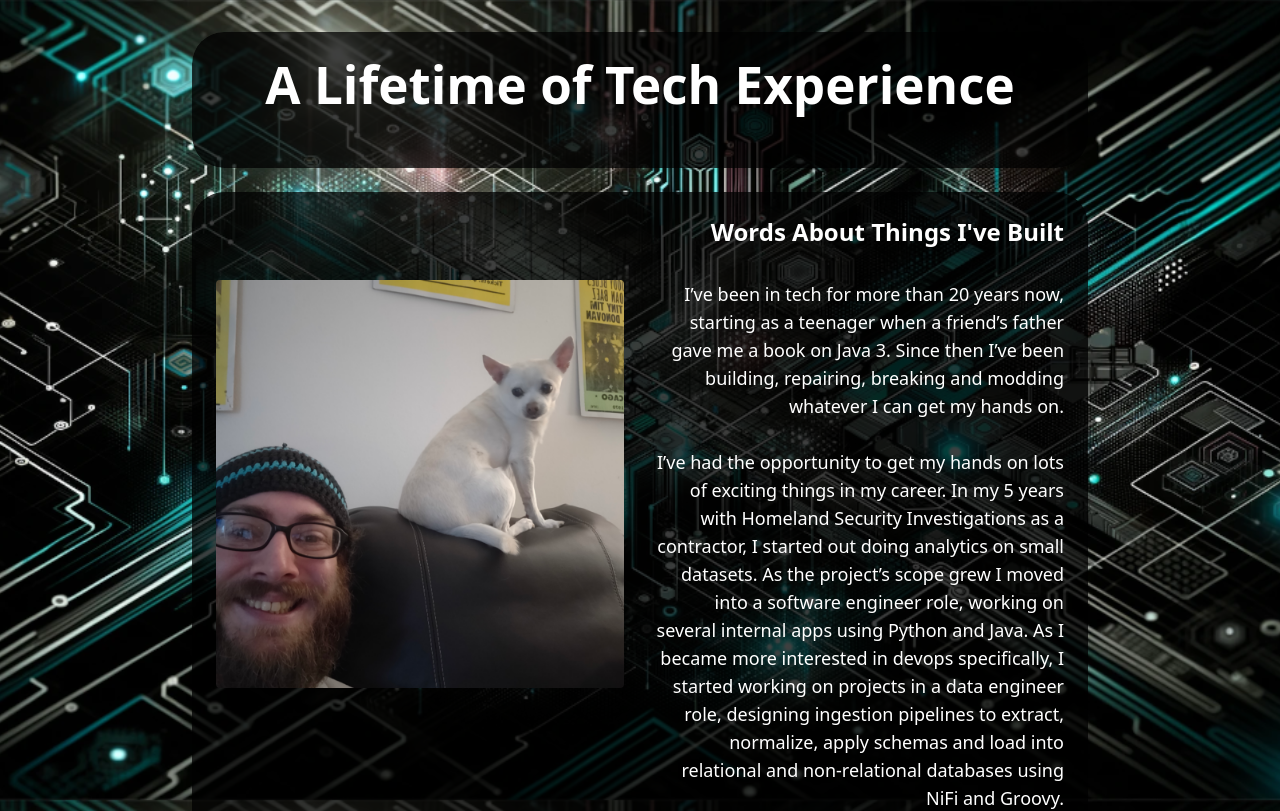
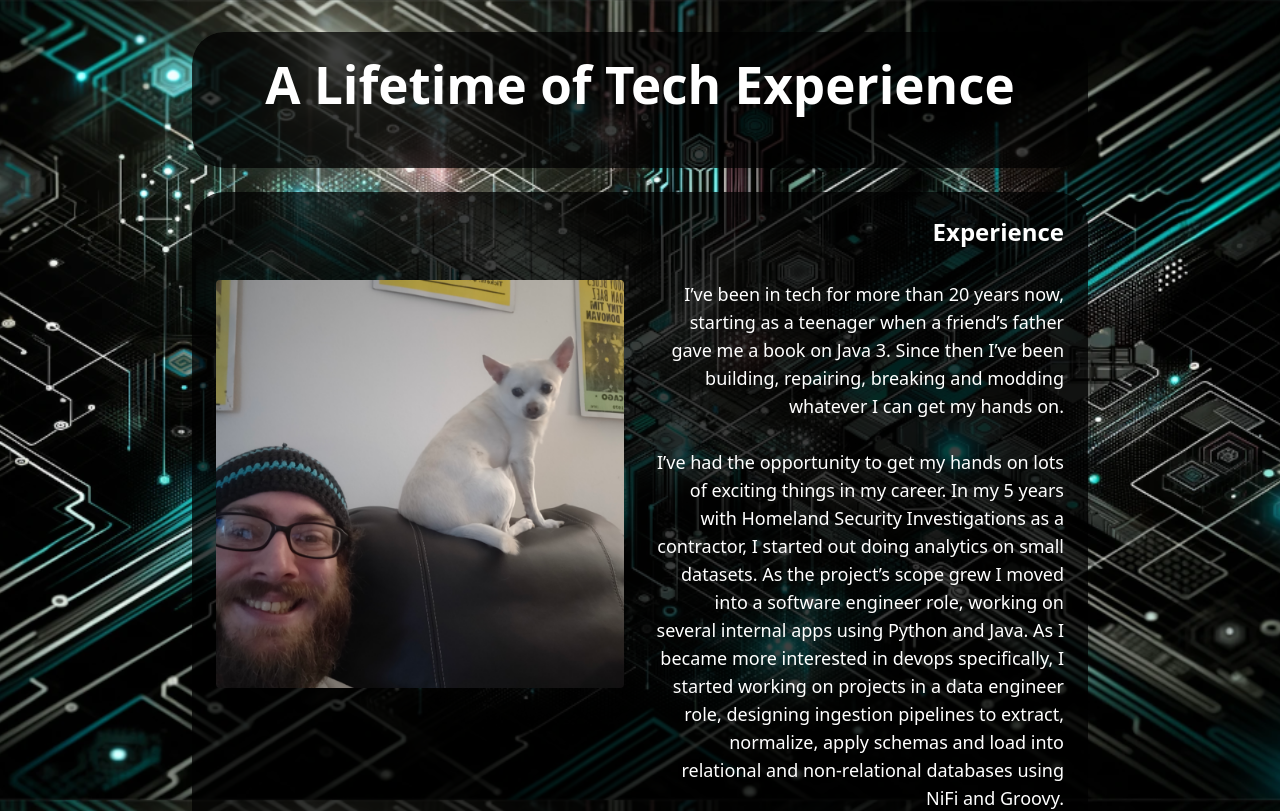
Before and after one commit to v1nsai/personal-site, a React (Vite) app: page / in a window 1280 px wide. Shown: the top 811 px of the page. Built offline with nearby package versions, Linux system fonts and the light colour scheme.

Commit message:
fix build

```diff
--- a/src/App.tsx
+++ b/src/App.tsx
@@ -14,12 +14,6 @@ function App() {
     });
 
   const { ref: bioRef, isIntersecting: bioVisible } =
-    useIntersectionObserver({
-      threshold: 0.1,
-      triggerOnce: true,
-    });
-
-  const { ref: projectsRef, isIntersecting: projectsVisible } =
     useIntersectionObserver({
       threshold: 0.1,
       triggerOnce: true,
@@ -75,7 +69,7 @@ function App() {
       >
         <div className="absolute inset-0 bg-black opacity-75 z-0 rounded-4xl"></div>
         <ImageTextBlock
-          title="Words About Things I've Built"
+          title="Experience"
           imageSrc={personalPhoto}
           imageAlt="Photo of me and my dog"
           imagePosition="left"
@@ -85,7 +79,6 @@ function App() {
       <br />
       <br />
       <div
-        ref={projectsRef}
         className="relative rounded-4xl max-w-4xl mx-auto p-6"
       >
         <div className="absolute inset-0 bg-black opacity-75 z-0 rounded-4xl"></div>
```
